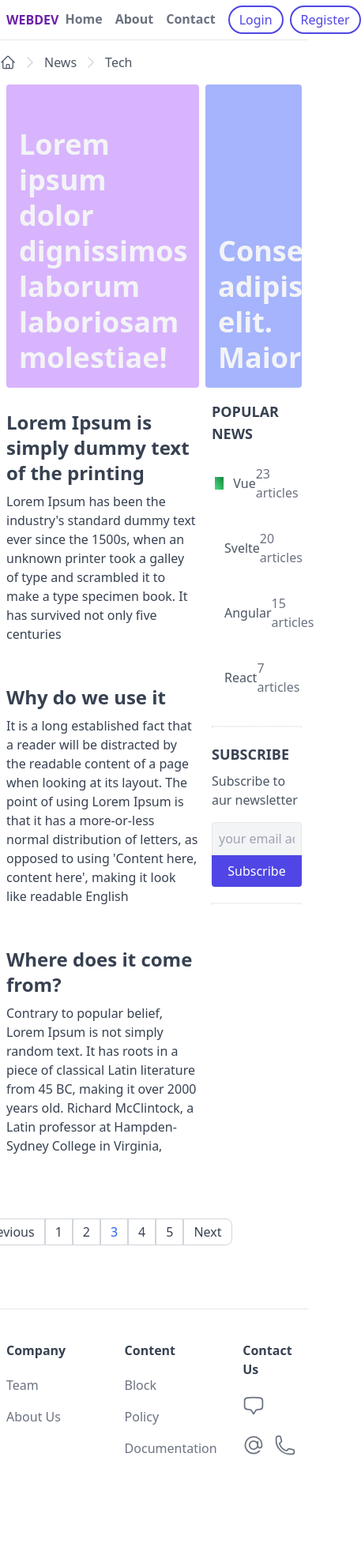
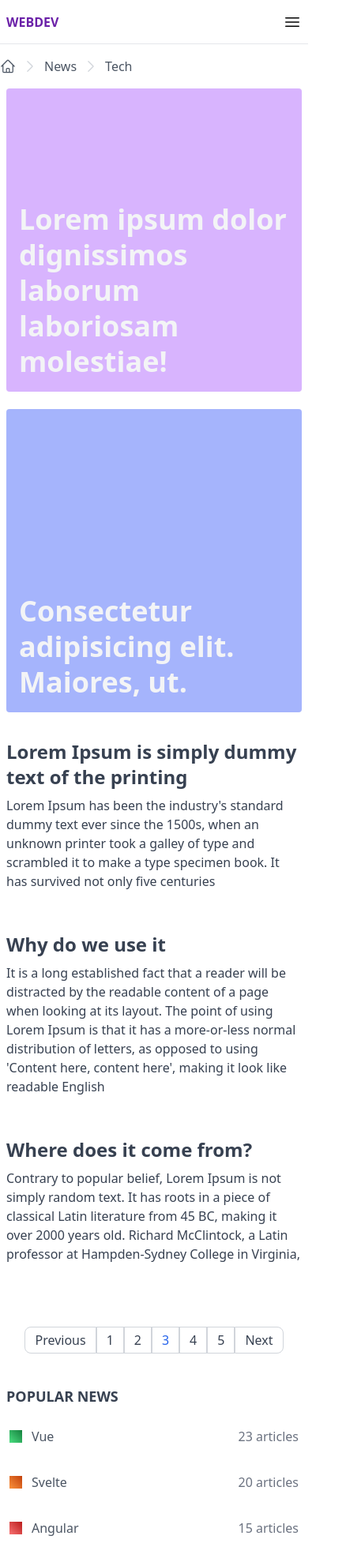
Before and after one commit to Viacheslav-ua/tailwind-course, a website: page index.html in a window 390 px wide. Shown: the top 1978 px of the page at 79% size, 457 px wide, since content can reach past the window. Before the commit the page ends 1898 px from the top, so only its background shows below. Drawn offline with nearby package versions, Linux system fonts and the light colour scheme; files that its build step writes are made by us from their sources.

Commit message:
responsive layout

```diff
--- a/index.html
+++ b/index.html
@@ -8,9 +8,9 @@
   </head>
   <body>
     <div class="max-w-screen-xl mx-auto">
-      <header class="px-2 border-b flex items-center justify-between">
+      <header class="px-2 border-b flex items-center justify-between h-14">
         <a class="uppercase font-bold text-purple-800" href="#">WebDev</a>
-        <nav class="flex items-center">
+        <nav class="hidden md:flex items-center">
           <ul class="inline-flex items-center">
             <li><a class="header-link" href="#">Home</a></li>
             <li><a class="header-link" href="#">About</a></li>
@@ -22,6 +22,11 @@
             <li><button class="header-btn">Register</button></li>
           </ul>
         </nav>
+        <button class="inline-block md:hidden">
+          <svg xmlns="http://www.w3.org/2000/svg" fill="none" viewBox="0 0 24 24" stroke-width="1.5" stroke="currentColor" class="w-6 h-6">
+            <path stroke-linecap="round" stroke-linejoin="round" d="M3.75 6.75h16.5M3.75 12h16.5m-16.5 5.25h16.5" />
+          </svg>
+        </button>
       </header>
       <!-- breadcrumbs -->
       <div class="px2 flex items-center">
@@ -56,15 +61,15 @@
           </div>
       </div>
       <!-- banners -->
-      <section class="px-2 flex space-x-2">
-        <a class="w-2/3 bg-purple-300 h-96 mb-4 relative rounded inline-block overflow-hidden" href="#">
+      <section class="px-2 lg:flex lg:space-x-2">
+        <a class="w-full lg:w-2/3 bg-purple-300 h-96 mb-4 relative rounded inline-block overflow-hidden" href="#">
           <div class="p-4 absolute bottom-0 left-0 z-20">
             <h2 class="text-4xl font-semibold text-gray-100 leading-tight">
               Lorem ipsum dolor dignissimos laborum laboriosam molestiae!
             </h2>
           </div>
         </a>
-        <a class="w-1/3 bg-indigo-300 h-96 mb-4 relative rounded inline-block overflow-hidden" href="#">
+        <a class="w-full lg:w-1/3 bg-indigo-300 h-96 mb-4 relative rounded inline-block overflow-hidden" href="#">
           <div class="p-4 absolute bottom-0 left-0 z-20">
             <h2 class="text-4xl font-semibold text-gray-100 leading-tight">
               Consectetur adipisicing elit. Maiores, ut.
@@ -72,8 +77,8 @@
           </div>
         </a>
       </section>
-      <main class="flex">
-        <div class="w-2/3">
+      <main class="lg:flex">
+        <div class="w-full lg:w-2/3">
           <!-- post cards -->
           <section class="px-2">
             <a class="block mb-10" href="#">
@@ -131,19 +136,17 @@
               <li><a class="pagination-item rounded-l-lg" href="#">Previous</a></li>
               <li><a class="pagination-item" href="#">1</a></li>
               <li><a class="pagination-item" href="#">2</a></li>
-              <li><a
-                  class="pagination-item hover:bg-blue-100 hover:text-blue-600 text-blue-600 cursor-default"
-                  href="#">3</a></li>
+              <li><a class="pagination-item hover:bg-blue-100 hover:text-blue-600 text-blue-600 cursor-default" href="#">3</a>
+              </li>
               <li><a class="pagination-item" href="#">4</a></li>
               <li><a class="pagination-item" href="#">5</a></li>
               <li><a class="pagination-item rounded-r-lg" href="#">Next</a></li>
             </ul>
           </div>
         </div>
-        <div class="w-1/3 px-2">
-
+        <div class="w-full lg:w-1/3 px-2 md:flex md:space-x-6 lg:block lg:space-x-0">
           <!-- Popular News -->
-          <div class="mb-5">
+          <div class=" w-full md:w-1/2 lg:w-full mb-5">
             <h5 class="font-bold text-lg uppercase text-gray-700 mb-2">Popular News</h5>
             <ul>
               <li class="px-1 py-4 border-y border-white hover:border-gray-200">
@@ -177,42 +180,31 @@
             </ul>
           </div>
 
-          <!-- divider -->
-          <div class="border border-dotted"></div>
-
           <!-- subscribe  -->
-          <div class="my-5">
-          <h5 class="font-bold text-lg uppercase text-gray-700 mb-2">subscribe</h5>
-          <p class="text-gray-600 mb-4">Subscribe to aur newsletter</p>
-          <input
-            class="text-gray-700 bg-gray-100 p-2 w-full border rounded-t hover:border-gray-600"
-            placeholder="your email address"
-            type="email">
-          <button class="
-          px-4
-          py-2
-          bg-indigo-600
-          text-white
-          rounded-b
-          w-full
-          hover:bg-indigo-800
-        ">Subscribe</button>
+          <div class="w-full md:w-1/2 lg:w-full md:my-0 lg:my-5">
+            <!-- divider -->
+            <div class="border border-dotted md:hidden lg:block"></div>
+            <h5 class="font-bold text-lg uppercase text-gray-700 mb-2">subscribe</h5>
+            <p class="text-gray-600 mb-4">Subscribe to aur newsletter</p>
+            <input class="text-gray-700 bg-gray-100 p-2 w-full border rounded-t hover:border-gray-600"
+              placeholder="your email address" type="email">
+            <button class="px-4 py-2 bg-indigo-600 text-white rounded-b w-full hover:bg-indigo-800">Subscribe</button>
+            <div class="border border-dotted md:hidden lg:block"></div>
           </div>
-          <div class="border border-dotted"></div>
         </div>
       </main>
 
       <!-- footer -->
       <footer class="border-t mt-10 py-10 px-2">
-        <div class="flex">
-          <div class="mb-5 w-2/5">
+        <div class="md:flex">
+          <div class="mb-5 w-full md:w-2/5">
             <h6 class="font-semibold text-gray-700 mb-3 inline-block">Company</h6>
             <ul>
               <li><a class="footer-link" href="#">Team</a></li>
               <li><a class="footer-link" href="#">About Us</a></li>
             </ul>
           </div>
-          <div class="w-2/5">
+          <div class="mb-5 w-full md:w-2/5">
             <h6 class="font-semibold text-gray-700 mb-3 inline-block">Content</h6>
             <ul>
               <li><a class="footer-link" href="#">Block</a></li>
@@ -220,7 +212,7 @@
               <li><a class="footer-link" href="#">Documentation</a></li>
             </ul>
           </div>
-          <div class="w-1/5">
+          <div class="w-full md:w-1/5">
             <h6 class="font-semibold text-gray-700 mb-3 inline-block">Contact Us</h6>
             <ul>
               <li class="mr-2 inline-block"><a class="footer-link" href="#">
```
